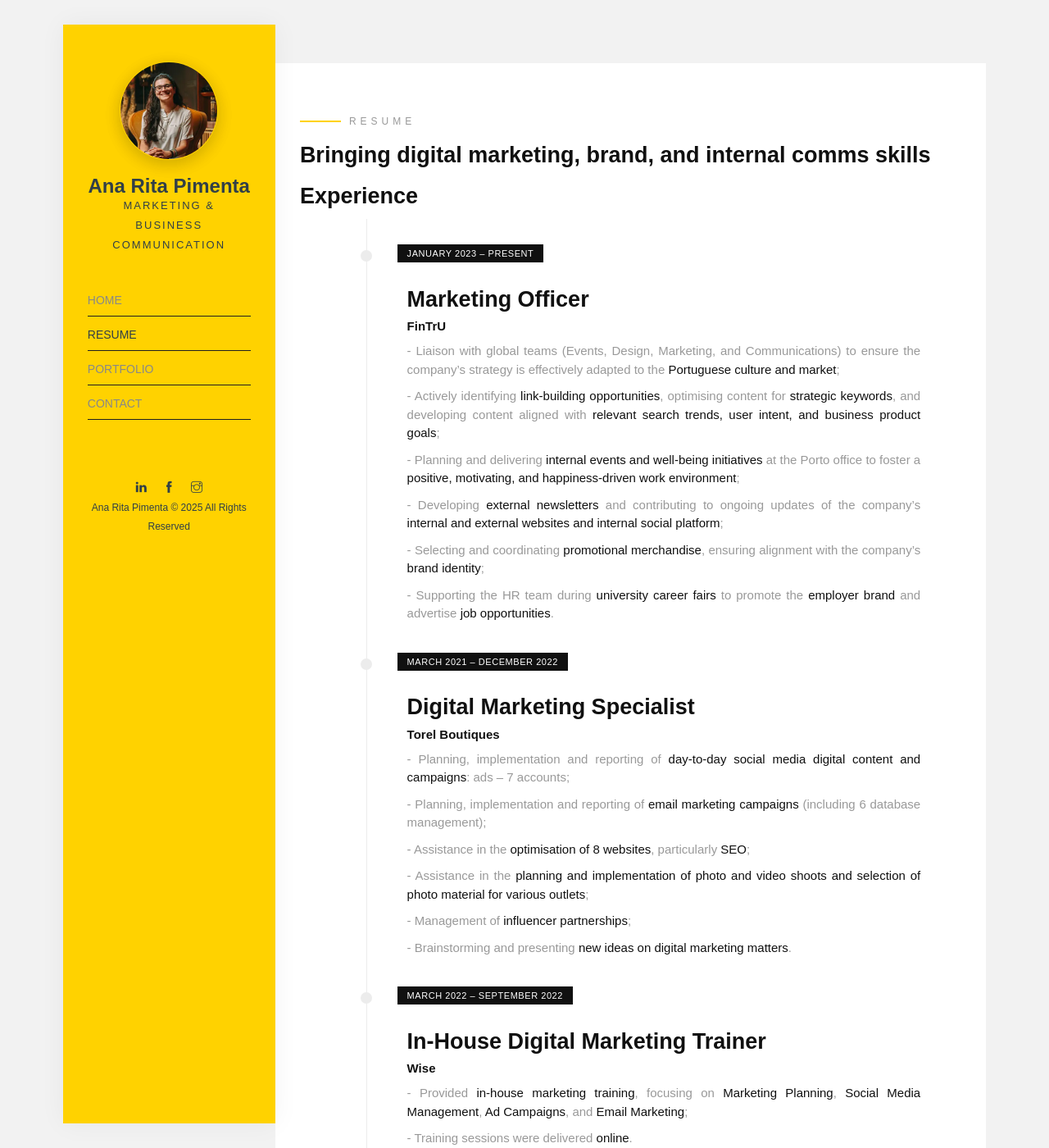
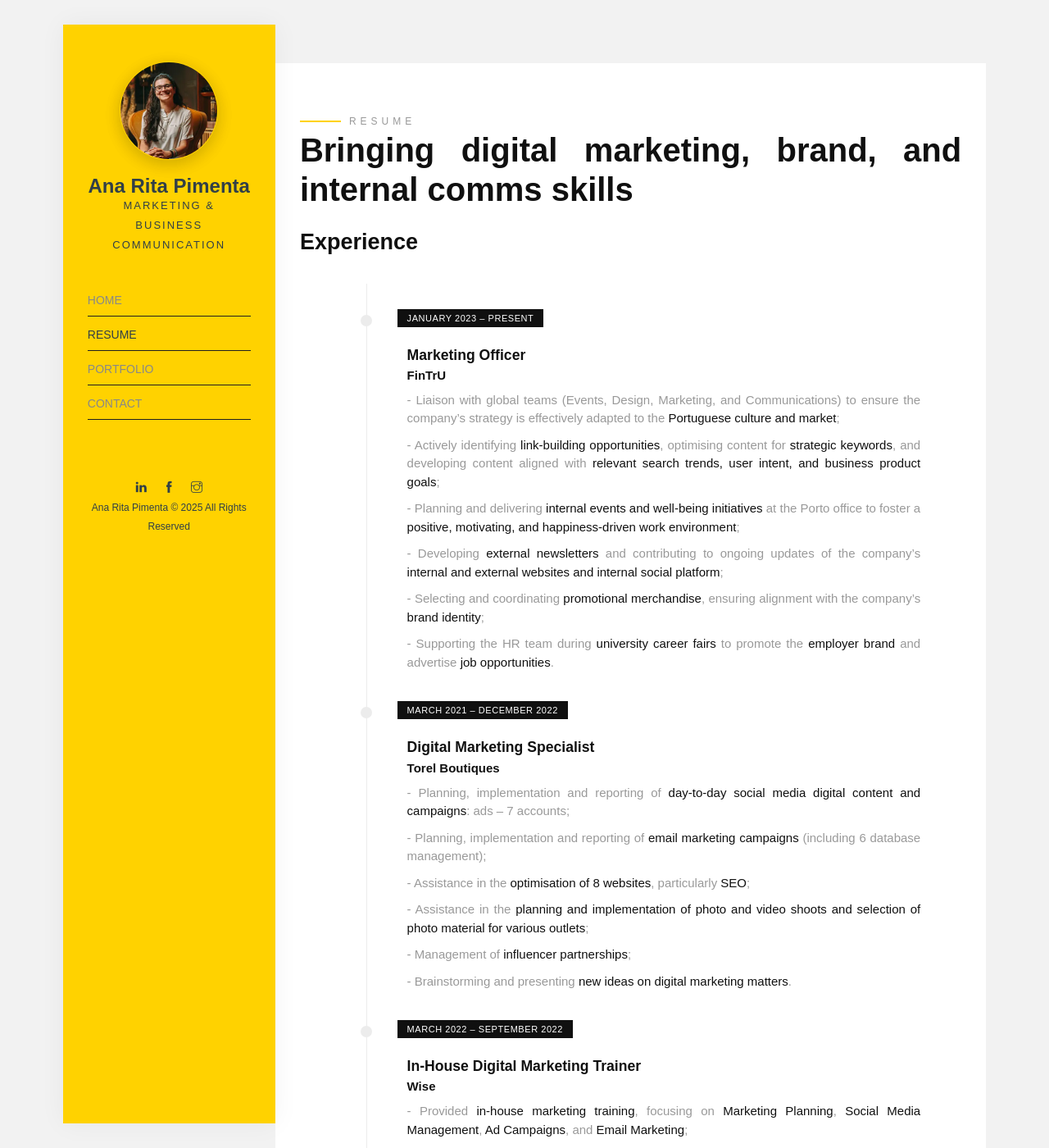
Before and after one commit to anaritapimenta/anaritapimenta.github.io, a Jekyll site: the page built from resume.html, in a window 1280 px wide and 1400 px high. Shown: the whole window at 82% size. Built offline with Jekyll 4.4.1, drawn with Linux system fonts in a browser that asks for light colours; some web fonts are replaced; some of the changed text lies outside the part shown.

Commit message:
Update resume.html

```diff
--- a/resume.html
+++ b/resume.html
@@ -5,11 +5,17 @@ layout: default
 ---
 
 <style>
-  h1, h2, h3 {
-    font-size: 27px !important;
-    font-weight: 700 !important;
-    margin-top: 0.5em !important;
-    margin-bottom: 0.3em !important;
+  h3 {
+    font-size: 1.1rem;
+    font-weight: 600;
+    margin-top: 0.5em;
+    margin-bottom: 0.3em;
+  }
+  h2, h3 {
+    font-size: 1.1rem;
+    font-weight: 600;
+    margin-top: 0.5em;
+    margin-bottom: 0.3em;
   }
 </style>
 
@@ -222,61 +228,3 @@ layout: default
     </div>
   </div>
 </section>
-
-<div class="divider1" role="separator" aria-hidden="true"></div>
-
-<section class="resume" role="region" aria-labelledby="skills-heading">
-  <div class="container-fluid">
-    <div class="row">
-      <div class="col-md-12">
-        <span class="heading-meta style-1">Resume</span>
-        <h2 class="heading animate-box" id="skills-heading" data-animate-effect="fadeInLeft">
-          Skills
-        </h2>
-      </div>
-    </div>
-    <div class="row">
-      <div class="col-md-12 animate-box" data-animate-effect="fadeInLeft">
-        <ul class="timeline" aria-label="Skills timeline">
-          <li>
-            <article class="timeline-content" role="listitem">
-              <h3>Marketing and Communications</h3>
-              <ul>
-                <li>Digital marketing campaigns (social media, email marketing, Google Ads, SEO)</li>
-                <li>Brand management and development</li>
-                <li>Internal and external communications</li>
-                <li>Content creation and copywriting</li>
-                <li>Event planning and coordination</li>
-              </ul>
-            </article>
-          </li>
-
-          <li>
-            <article class="timeline-content" role="listitem">
-              <h3>Technical Skills</h3>
-              <ul>
-                <li>Google Analytics and Google Ads</li>
-                <li>WordPress and CMS management</li>
-                <li>Social media management tools</li>
-                <li>Basic graphic design and video editing</li>
-                <li>SEO and SEM strategies</li>
-              </ul>
-            </article>
-          </li>
-
-          <li>
-            <article class="timeline-content" role="listitem">
-              <h3>Languages</h3>
-              <ul>
-                <li>Portuguese (native)</li>
-                <li>English (fluent)</li>
-                <li>Spanish (advanced)</li>
-                <li>German (basic)</li>
-              </ul>
-            </article>
-          </li>
-        </ul>
-      </div>
-    </div>
-  </div>
-</section>
```
Also changed, not shown: other parts of resume.html (+3 -3 lines).
